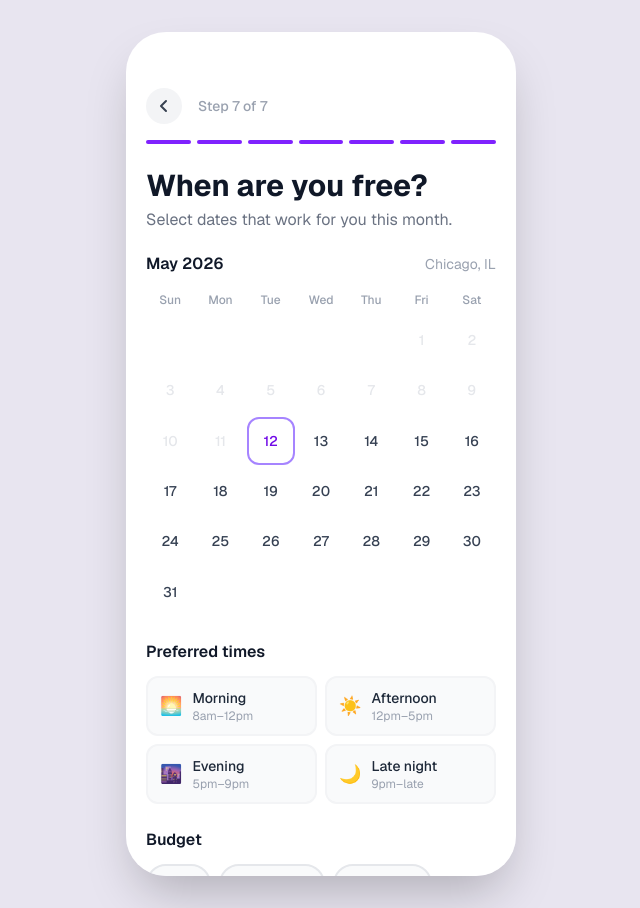
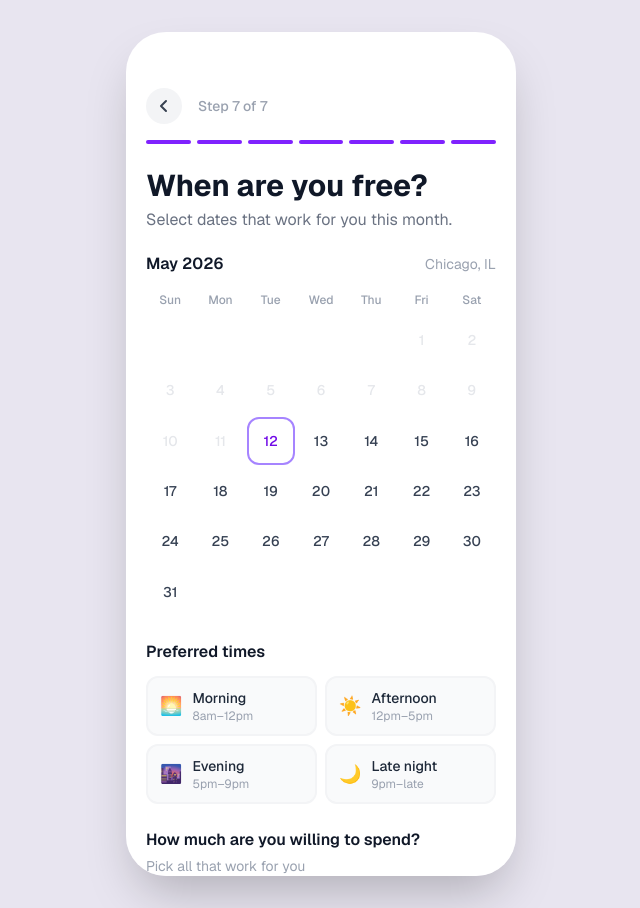
Before and after one commit to maeswim123/Gather, a Next.js app: page /onboarding/availability in a window 1280 px wide. Shown: the whole page, without its empty margins (319-959 px from the left). Built offline with nearby package versions, Linux system fonts and the light colour scheme.

Commit message:
Make budget selection multi-select on availability screen

```diff
--- a/app/onboarding/availability/page.tsx
+++ b/app/onboarding/availability/page.tsx
@@ -22,8 +22,16 @@ const neighborhoods = ["All Chicago", "Wicker Park", "Logan Square", "River Nort
 export default function AvailabilityPage() {
   const [selectedDates, setSelectedDates] = useState<Set<number>>(new Set());
   const [selectedTimes, setSelectedTimes] = useState<Set<string>>(new Set());
-  const [budget, setBudget] = useState("Flexible");
+  const [budgets, setBudgets] = useState<Set<string>>(new Set());
   const [neighborhood, setNeighborhood] = useState("All Chicago");
+
+  const toggleBudget = (b: string) => {
+    setBudgets((prev) => {
+      const next = new Set(prev);
+      next.has(b) ? next.delete(b) : next.add(b);
+      return next;
+    });
+  };
   const router = useRouter();
 
   const toggleDate = (d: number) => {
@@ -140,20 +148,34 @@ export default function AvailabilityPage() {
 
         {/* Budget */}
         <div className="mb-6">
-          <h3 className="font-semibold text-gray-900 mb-3">Budget</h3>
+          <h3 className="font-semibold text-gray-900 mb-1">How much are you willing to spend?</h3>
+          <p className="text-gray-400 text-sm mb-3">Pick all that work for you</p>
           <div className="flex flex-wrap gap-2">
-            {budgets.map((b) => (
+            {["Free", "Under $20", "$20–$50", "$50+", "Flexible"].map((b) => {
+              const on = budgets.has(b);
+              return (
                 <button
                   key={b}
-                onClick={() => setBudget(b)}
-                className={`px-4 py-2 rounded-full text-sm font-medium border-2 transition-all ${
-                  budget === b ? "border-violet-500 bg-violet-600 text-white" : "border-gray-200 bg-gray-50 text-gray-700"
+                  onClick={() => toggleBudget(b)}
+                  className={`px-4 py-2.5 rounded-full text-sm font-medium border-2 transition-all flex items-center gap-1.5 ${
+                    on ? "border-violet-500 bg-violet-600 text-white" : "border-gray-200 bg-gray-50 text-gray-700"
                   }`}
                 >
+                  {on && (
+                    <svg width="12" height="12" viewBox="0 0 12 12" fill="none">
+                      <path d="M2 6l3 3 5-5" stroke="white" strokeWidth="1.5" strokeLinecap="round" strokeLinejoin="round" />
+                    </svg>
+                  )}
                   {b}
                 </button>
-            ))}
+              );
+            })}
           </div>
+          {budgets.size > 0 && (
+            <p className="text-violet-600 text-xs font-medium mt-2">
+              {budgets.size} {budgets.size === 1 ? "option" : "options"} selected
+            </p>
+          )}
         </div>
 
         {/* Neighborhood */}
```
Lines whose indentation alone changed are shown as unchanged.
